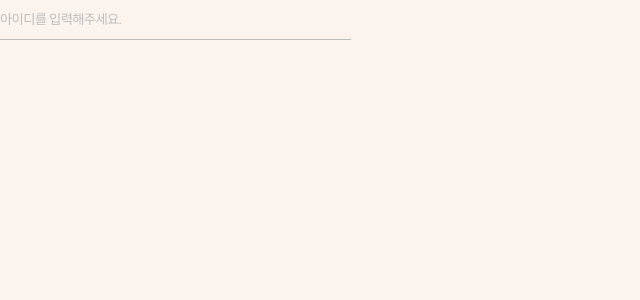
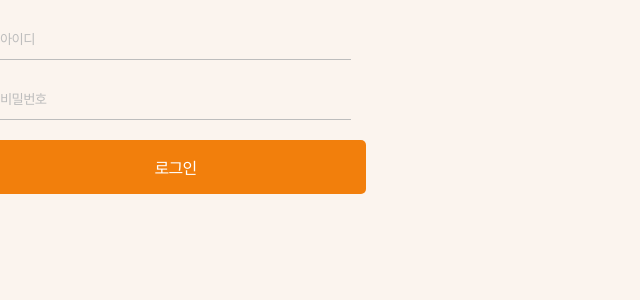
Before and after one commit to MangoSiruu/goToxicDiary, a React (Vite) app in the folder src/frontend/: page / in a window 1280 px wide. Shown: the top 300 px of the page, without its empty margins (0-640 px from the left). Built offline with nearby package versions, Linux system fonts and the light colour scheme; a web font is replaced by a local one.

Commit message:
[feat] #3 - LoginForm 구현

```diff
--- a/src/frontend/src/components/common/Form/Input/UnderlinedInputField.jsx
+++ b/src/frontend/src/components/common/Form/Input/UnderlinedInputField.jsx
@@ -1,12 +1,13 @@
 import styled from 'styled-components';
+import React, { forwardRef } from 'react';
 import { colors } from '../../../../styles/variants';
 
-export function UnderlinedInputField(props) {
-  return <Field {...props} />;
-}
+export const UnderlinedInputField = forwardRef((props, ref) => {
+  return <Field ref={ref} {...props} />;
+});
 
 const Field = styled.input`
-  width: 351px;
+  width: 100%;
   height: 40px;
   border: none;
   border-bottom: 1px solid ${colors.lightGray};
--- /dev/null
+++ b/src/frontend/src/components/features/TodayFood/Form/Button/index.jsx
@@ -0,0 +1,17 @@
+import styled from '@emotion/styled';
+import { colors } from '../../../../../styles/variants';
+
+export function SubmitButton({ children }) {
+  return <Button>{children}</Button>;
+}
+
+const Button = styled.button`
+  display: flex;
+  justify-content: center;
+  align-items: center;
+  width: 100%;
+  padding: 15px;
+  border-radius: 5px;
+  background-color: ${colors.mainOrange};
+  color: ${colors.white};
+`;
--- a/src/frontend/src/components/features/User/Form/Login/index.jsx
+++ b/src/frontend/src/components/features/User/Form/Login/index.jsx
@@ -1,9 +1,62 @@
+import styled from '@emotion/styled';
+import React from 'react';
+import { useForm } from 'react-hook-form';
 import { UnderlinedInputField } from '../../../../common/Form/Input/UnderlinedInputField';
+import { colors, breakpoints } from '../../../../../styles/variants';
+import { SubmitButton } from '../../../TodayFood/Form/Button';
 
 export function LoginForm() {
+  const {
+    register,
+    handleSubmit,
+    formState: { errors },
+  } = useForm();
+
+  const onSubmit = (data) => {
+    console.log(data);
+  };
+
   return (
-    <form>
-      <UnderlinedInputField placeholder="아이디를 입력해주세요." />
+    <form onSubmit={handleSubmit(onSubmit)}>
+      <FormWrapper>
+        <FormBox>
+          <UnderlinedInputField
+            placeholder="아이디"
+            {...register('id', { required: '아이디를 입력하세요' })}
+          />
+          {errors.id && <Error>{errors.id.message}</Error>}
+        </FormBox>
+        <FormBox>
+          <UnderlinedInputField
+            type="password"
+            placeholder="비밀번호"
+            {...register('password', { required: '비밀번호를 입력하세요' })}
+          />
+          {errors.password && <Error>{errors.password.message}</Error>}
+        </FormBox>
+
+        <SubmitButton type="confirm">로그인</SubmitButton>
+      </FormWrapper>
     </form>
   );
 }
+
+const Error = styled.span`
+  color: ${colors.mainOrange};
+`;
+
+const FormWrapper = styled.div`
+  width: 351px;
+  display: flex;
+  flex-direction: column;
+  align-items: center;
+  gap: 20px;
+  padding: 20px 0;
+  @media screen and (max-width: ${breakpoints.sm}) {
+    width: 280px;
+  }
+`;
+
+const FormBox = styled.div`
+  width: 100%;
+`;
```
